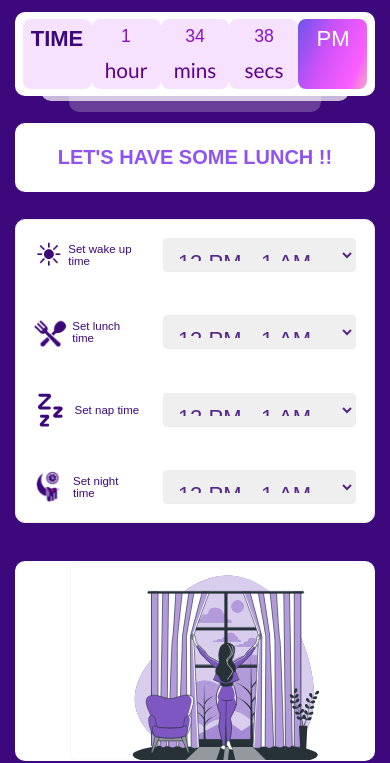
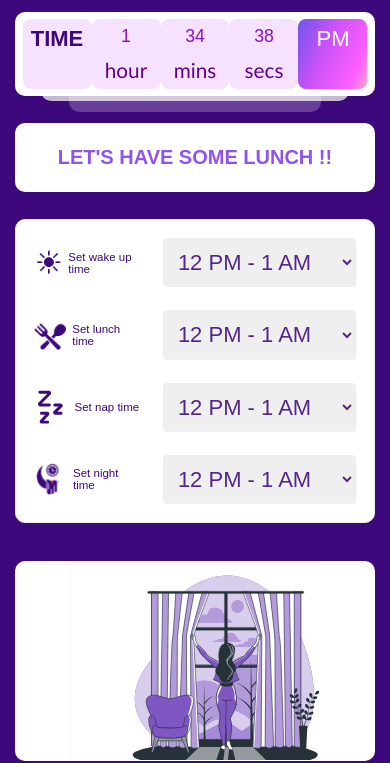
Before and after one commit to adi1w/digital_clock, a plain HTML site: page index.html in a window 390 px wide. Shown: the part 111-874 px from the top of the page. Drawn offline with Linux system fonts and the light colour scheme.

Commit message:
Update index.css
updated the height value to 6.4 rem of dropdown

```diff
--- a/index.css
+++ b/index.css
@@ -101,7 +101,7 @@
 
   .drop-down {
     width: 60%;
-    height: 4rem;
+    height: 6.4rem;
     border-radius: 4px;
     border: 1px solid #ededed;
     padding: 10px;
@@ -394,7 +394,7 @@
     }
     .drop-down {
       width: 60%;
-      height: 4.4rem;
+      height: 6.4rem;
       border-radius: 4px;
       border: 1px solid #ededed;
       padding: 10px;
```
